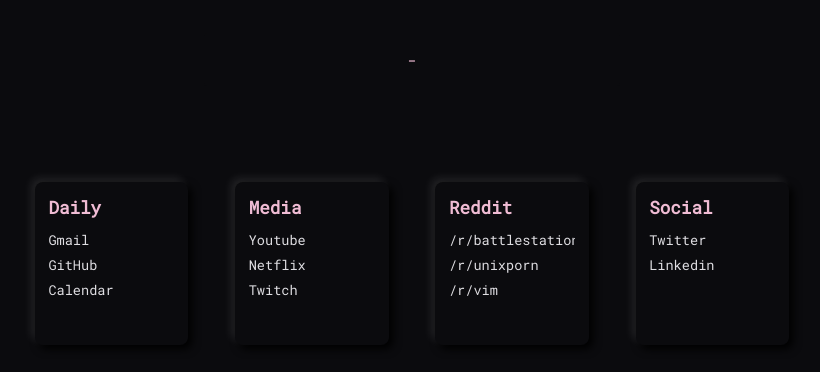
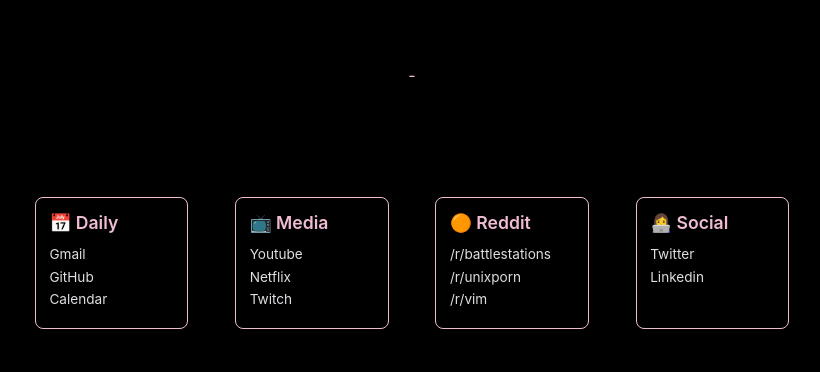
Before and after one commit to yoannfleurydev/startpage, a plain HTML site: page index.html in a window 1280 px wide. Shown: the part 170-542 px from the top of the page, without its empty margins (228-1048 px from the left). Drawn offline with Linux system fonts and the light colour scheme; no server answers.

Commit message:
refactor: improve js, change css

```diff
--- a/index.html
+++ b/index.html
@@ -5,7 +5,8 @@
     <meta name="viewport" content="width=device-width, initial-scale=1.0" />
     <meta http-equiv="X-UA-Compatible" content="ie=edge" />
     <link rel="stylesheet" href="styles.css" />
-    <title>Home</title>
+    <link rel="icon" href="/favicon-32x32.png" type="image/png" />
+    <title>YoannFleuryDev's StartPage</title>
   </head>
   <body>
     <div id="search">
@@ -27,64 +28,107 @@
       </div>
       <div class="bookmark-container">
         <div class="bookmark-set">
-          <div class="bookmark-title">Daily</div>
+          <div class="bookmark-title">
+            <span role="img" aria-label="Calendar">📅</span> Daily
+          </div>
           <div class="bookmark-inner-container">
-            <a class="bookmark" href="https://gmail.google.com/" target="_blank"
+            <a
+              class="bookmark"
+              href="https://gmail.google.com/"
+              target="_blank"
+              rel="noopener noreferrer"
               >Gmail</a
             >
-            <a class="bookmark" href="https://github.com/" target="_blank"
+            <a
+              class="bookmark"
+              href="https://github.com/"
+              target="_blank"
+              rel="noopener noreferrer"
               >GitHub</a
             >
             <a
               class="bookmark"
               href="https://calendar.google.com/"
               target="_blank"
+              rel="noopener noreferrer"
               >Calendar</a
             >
           </div>
         </div>
         <div class="bookmark-set">
-          <div class="bookmark-title">Media</div>
+          <div class="bookmark-title">
+            <span role="img" aria-label="TV">📺</span> Media
+          </div>
           <div class="bookmark-inner-container">
-            <a class="bookmark" href="https://youtube.com" target="_blank"
+            <a
+              class="bookmark"
+              href="https://youtube.com"
+              target="_blank"
+              rel="noopener noreferrer"
               >Youtube</a
             >
-            <a class="bookmark" href="https://netflix.com" target="_blank"
+            <a
+              class="bookmark"
+              href="https://netflix.com"
+              target="_blank"
+              rel="noopener noreferrer"
               >Netflix</a
             >
-            <a href="http://twitch.tv" class="bookmark" target="_blank"
+            <a
+              href="http://twitch.tv"
+              class="bookmark"
+              target="_blank"
+              rel="noopener noreferrer"
               >Twitch</a
             >
           </div>
         </div>
         <div class="bookmark-set">
-          <div class="bookmark-title">Reddit</div>
+          <div class="bookmark-title">
+            <span role="img" aria-label="Orange Circle">🟠</span> Reddit
+          </div>
           <div class="bookmark-inner-container">
             <a
               class="bookmark"
               href="https://reddit.com/r/battlestations"
               target="_blank"
+              rel="noopener noreferrer"
               >/r/battlestations</a
             >
             <a
               class="bookmark"
               href="https://reddit.com/r/unixporn"
               target="_blank"
+              rel="noopener noreferrer"
               >/r/unixporn</a
             >
 
-            <a class="bookmark" href="https://reddit.com/r/vim" target="_blank"
+            <a
+              class="bookmark"
+              href="https://reddit.com/r/vim"
+              target="_blank"
+              rel="noopener noreferrer"
               >/r/vim</a
             >
           </div>
         </div>
         <div class="bookmark-set">
-          <div class="bookmark-title">Social</div>
+          <div class="bookmark-title">
+            <span role="img" aria-label="Computer Scientist">👩‍💻</span> Social
+          </div>
           <div class="bookmark-inner-container">
-            <a class="bookmark" href="https://twitter.com" target="_blank"
+            <a
+              class="bookmark"
+              href="https://twitter.com"
+              target="_blank"
+              rel="noopener noreferrer"
               >Twitter</a
             >
-            <a class="bookmark" href="https://linkedin.com" target="_blank"
+            <a
+              class="bookmark"
+              href="https://linkedin.com"
+              target="_blank"
+              rel="noopener noreferrer"
               >Linkedin</a
             >
           </div>
@@ -93,11 +137,16 @@
     </div>
 
     <script>
+      const dateTimeFormatter = new Intl.DateTimeFormat("en-GB", {
+        timeStyle: "medium",
+      });
+
       function closeSearch() {
         document.getElementById("search-field").value = "";
         document.getElementById("search-field").blur();
         document.getElementById("search").style.display = "none";
       }
+
       // Search on enter key event
       function search(e) {
         if (e.keyCode == 13) {
@@ -106,26 +155,18 @@
           closeSearch();
         }
       }
+
       // Get current time and format
       function getTime() {
-        const date = new Date(),
-          min = date.getMinutes(),
-          sec = date.getSeconds(),
-          hour = date.getHours();
-        return (
-          "" +
-          (hour < 10 ? "0" + hour : hour) +
-          ":" +
-          (min < 10 ? "0" + min : min) +
-          ":" +
-          (sec < 10 ? "0" + sec : sec)
-        );
+        const date = new Date();
+        return dateTimeFormatter.format(date);
       }
 
       window.onload = async () => {
         const response = await fetch(
           "https://api.openweathermap.org/data/2.5/weather?q=Amiens,France&units=metric&appid=e5b292ae2f9dae5f29e11499c2d82ece"
         );
+
         if (response.ok) {
           const json = await response.json();
 
@@ -142,11 +183,13 @@
           document.getElementById("clock").innerHTML = getTime();
         }, 100);
       };
-      document.addEventListener("keydown", event => {
+
+      document.addEventListener("keydown", (event) => {
         if (event.keyCode == 32) {
           // Spacebar code to open search
           document.getElementById("search").style.display = "flex";
           document.getElementById("search-field").focus();
+          event.stopPropagation();
         } else if (event.keyCode == 27) {
           // Esc to close search
           closeSearch();
--- a/styles.css
+++ b/styles.css
@@ -1,10 +1,10 @@
-@import url('https://fonts.googleapis.com/css?family=Roboto+Mono');
+@import url("https://fonts.googleapis.com/css?family=Roboto+Mono");
 
 :root {
-  --bg: #0b0b0e;
+  --bg: #000000;
   --fg: #f0bcd4;
   --secondaryFg: #dfdee2;
-  --containerBg: #0b0b0e;
+  --containerBg: #000000;
   --searchBg: var(--containerBg);
   --scrollbarColor: #c0bdc5;
 }
@@ -12,6 +12,9 @@
 body {
   background-color: var(--bg);
   margin: 0px;
+  font-family: "Inter", -apple-system, BlinkMacSystemFont, "Segoe UI", "Roboto",
+    "Oxygen", "Ubuntu", "Cantarell", "Fira Sans", "Droid Sans", "Helvetica Neue",
+    sans-serif;
 }
 
 .container {
@@ -24,10 +27,8 @@ body {
 }
 
 #clock {
-  font-family: sans-serif;
   font-size: 3.5rem;
   font-weight: 600;
-  font-family: 'Roboto Mono';
   color: var(--fg);
   margin-bottom: 0.25em;
 }
@@ -50,7 +51,6 @@ body {
   box-sizing: border-box;
   background-color: var(--searchBg);
   border: solid 0px var(--searchBg);
-  font-family: 'Roboto Mono';
   font-size: 4rem;
   color: var(--fg);
   outline: none;
@@ -64,7 +64,6 @@ body {
   background-color: var(--containerBg);
   padding: 1em;
   border-radius: 3px;
-  font-family: 'Roboto Mono';
   color: var(--fg);
   text-align: center;
 }
@@ -105,22 +104,17 @@ body {
 
 .bookmark-set {
   padding: 1em;
-  background-color: var(--containerBg);
   border-radius: 8px;
-  font-family: 'Roboto Mono';
+  border: 0.1rem solid var(--fg);
   font-size: 0.85rem;
   width: 20%;
-  height: 12em;
   margin: 0em 0.5em;
   box-sizing: border-box;
-  box-shadow: 4px 4px 8px rgba(0, 0, 0), -4px -4px 8px rgba(255, 255, 255, 0.1);
 }
 
 .bookmark-inner-container {
   overflow-y: scroll;
-  height: 80%;
   vertical-align: top;
-  padding-right: 6px;
   box-sizing: border-box;
 
   scrollbar-width: thin;
```
Also changed, not shown: favicon-32x32.png (added).
